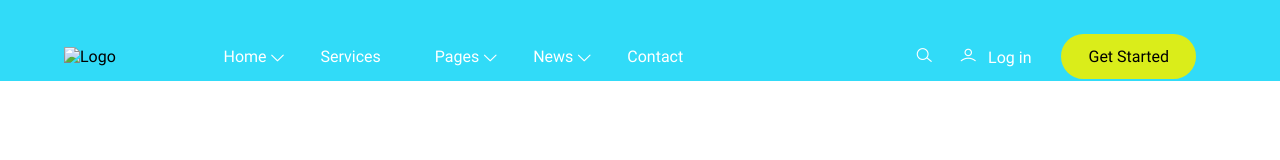
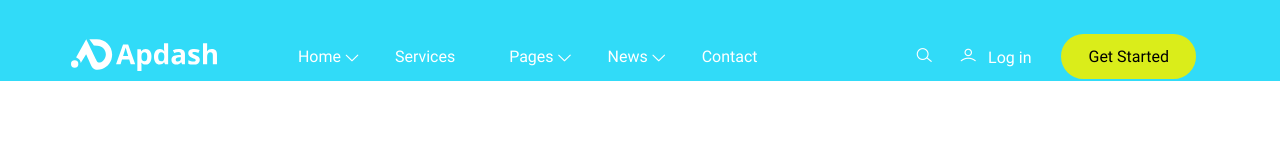
Before and after one commit to jahidmunshi99/Full-Site-Design-1, a plain HTML site: page index.html in a window 1280 px wide. Shown: the top 160 px of the page. Drawn offline with Linux system fonts and the light colour scheme; the site is published under a folder, as on GitHub Pages, so addresses that start at the root find nothing.

Commit message:
logo update

```diff
--- a/index.html
+++ b/index.html
@@ -23,7 +23,7 @@
         <div class="container">
             <nav class="nav-menu">
                 <div class="logo">
-                    <img src="/assets/image/logo.svg" alt="Logo">
+                    <img src="assets/image/logo.svg" alt="Logo">
                 </div>
                 <div class="main-menu">
                     <ul>
```
